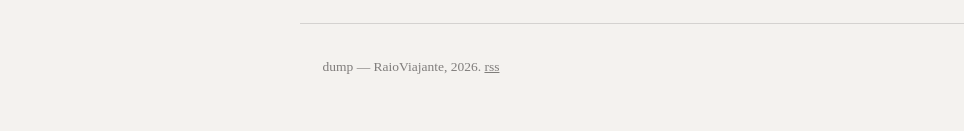
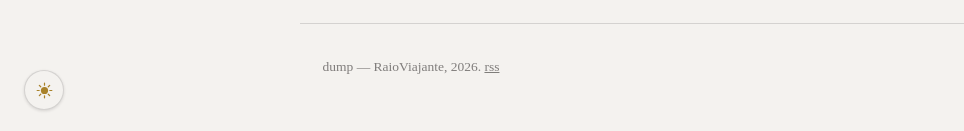
Before and after one commit to RaioViajante/dump, a Next.js app: page / in a window 1280 px wide. Shown: the part 666-797 px from the top of the page, without its empty margins (0-964 px from the left). Built offline with nearby package versions, Linux system fonts and the light colour scheme; no server answers.

Commit message:
feat: add floating theme control

```diff
--- a/app/globals.css
+++ b/app/globals.css
@@ -53,6 +53,9 @@ body {
   background: var(--bg);
   font-family: var(--font-body);
   -webkit-text-size-adjust: 100%;
+  transition:
+    color 150ms ease,
+    background-color 150ms ease;
 }
 
 ::selection {
@@ -193,6 +196,48 @@ a {
   color: var(--accent);
 }
 
+/* Theme control */
+.theme-toggle {
+  position: fixed;
+  z-index: 40;
+  bottom: max(24px, calc(env(safe-area-inset-bottom) + 16px));
+  left: max(24px, calc(env(safe-area-inset-left) + 16px));
+  display: flex;
+  align-items: center;
+  justify-content: center;
+  width: 40px;
+  height: 40px;
+  padding: 0;
+  border: 1px solid var(--color-rule);
+  border-radius: 50%;
+  color: var(--accent);
+  background: var(--bg);
+  box-shadow: 0 1px 3px color-mix(in srgb, var(--fg) 14%, transparent);
+  cursor: pointer;
+  transition:
+    background-color 150ms ease,
+    box-shadow 150ms ease;
+}
+
+.theme-toggle:hover {
+  box-shadow: 0 2px 6px color-mix(in srgb, var(--fg) 18%, transparent);
+}
+
+.theme-icon {
+  display: block;
+}
+
+.theme-icon--sun {
+  color: #a9822a;
+}
+
+@media (prefers-reduced-motion: reduce) {
+  body,
+  .theme-toggle {
+    transition: none;
+  }
+}
+
 /* Headings */
 h1,
 h2,
--- a/app/layout.tsx
+++ b/app/layout.tsx
@@ -4,6 +4,7 @@ import type { ReactNode } from "react";
 
 import { SiteFooter } from "@/components/SiteFooter";
 import { SiteHeader } from "@/components/SiteHeader";
+import { ThemeToggle } from "@/components/ThemeToggle";
 import { site } from "@/lib/site";
 
 import "./globals.css";
@@ -19,6 +20,21 @@ const ibmPlexMono = IBM_Plex_Mono({
   variable: "--font-ibm-plex-mono",
   weight: ["400", "500"],
 });
+
+const themeScript = `
+(function(){
+  var theme = "light";
+  var stored;
+  try {
+    stored = localStorage.getItem("dump-theme");
+  } catch (error) {}
+  if (stored === "light" || stored === "dark") {
+    theme = stored;
+  } else if (window.matchMedia && window.matchMedia("(prefers-color-scheme: dark)").matches) {
+    theme = "dark";
+  }
+  document.documentElement.setAttribute("data-theme", theme);
+})();`;
 
 export const metadata: Metadata = {
   metadataBase: new URL(site.url),
@@ -49,7 +65,10 @@ export const metadata: Metadata = {
 
 export default function RootLayout({ children }: { children: ReactNode }) {
   return (
-    <html lang={site.locale}>
+    <html lang={site.locale} suppressHydrationWarning>
+      <head>
+        <script dangerouslySetInnerHTML={{ __html: themeScript }} />
+      </head>
       <body className={`${sourceSerif.variable} ${ibmPlexMono.variable}`}>
         <a href="#content" className="skip-link">
           Skip to content
@@ -59,6 +78,7 @@ export default function RootLayout({ children }: { children: ReactNode }) {
           {children}
         </main>
         <SiteFooter />
+        <ThemeToggle />
       </body>
     </html>
   );
--- /dev/null
+++ b/components/ThemeToggle.tsx
@@ -0,0 +1,95 @@
+"use client";
+
+import { useSyncExternalStore } from "react";
+
+type Theme = "light" | "dark";
+
+const STORAGE_KEY = "dump-theme";
+const THEME_CHANGE_EVENT = "dump-theme-change";
+
+function subscribe(onStoreChange: () => void) {
+  window.addEventListener(THEME_CHANGE_EVENT, onStoreChange);
+  return () => window.removeEventListener(THEME_CHANGE_EVENT, onStoreChange);
+}
+
+function getTheme(): Theme {
+  return document.documentElement.dataset.theme === "dark" ? "dark" : "light";
+}
+
+function getServerTheme(): null {
+  return null;
+}
+
+function SunIcon() {
+  return (
+    <svg
+      className="theme-icon theme-icon--sun"
+      width="17"
+      height="17"
+      viewBox="0 0 16 16"
+      aria-hidden="true"
+    >
+      <circle cx="8" cy="8" r="3.4" fill="currentColor" />
+      <g
+        fill="none"
+        stroke="currentColor"
+        strokeLinecap="round"
+        strokeWidth="1.15"
+      >
+        <path d="M13 8h1.9M11.54 11.54l1.34 1.34M8 13v1.9M4.46 11.54l-1.34 1.34M3 8H1.1M4.46 4.46L3.12 3.12M8 3V1.1M11.54 4.46l1.34-1.34" />
+      </g>
+    </svg>
+  );
+}
+
+function MoonIcon() {
+  return (
+    <svg
+      className="theme-icon theme-icon--moon"
+      width="17"
+      height="17"
+      viewBox="0 0 16 16"
+      aria-hidden="true"
+    >
+      <circle cx="8" cy="8" r="6" fill="currentColor" />
+      <circle cx="10.6" cy="5.6" r="5.2" fill="var(--bg)" />
+    </svg>
+  );
+}
+
+export function ThemeToggle() {
+  const theme = useSyncExternalStore<Theme | null>(
+    subscribe,
+    getTheme,
+    getServerTheme,
+  );
+
+  if (theme === null) return null;
+
+  const isDark = theme === "dark";
+
+  function toggleTheme() {
+    const nextTheme: Theme = isDark ? "light" : "dark";
+    document.documentElement.dataset.theme = nextTheme;
+
+    try {
+      localStorage.setItem(STORAGE_KEY, nextTheme);
+    } catch {
+      // The theme still changes when storage is unavailable.
+    }
+
+    window.dispatchEvent(new Event(THEME_CHANGE_EVENT));
+  }
+
+  return (
+    <button
+      type="button"
+      className="theme-toggle"
+      onClick={toggleTheme}
+      aria-label={isDark ? "Switch to light theme" : "Switch to dark theme"}
+      aria-pressed={isDark}
+    >
+      {isDark ? <MoonIcon /> : <SunIcon />}
+    </button>
+  );
+}
```
Also changed, not shown: 1 other file (tests, documents, lock files or other folders).
